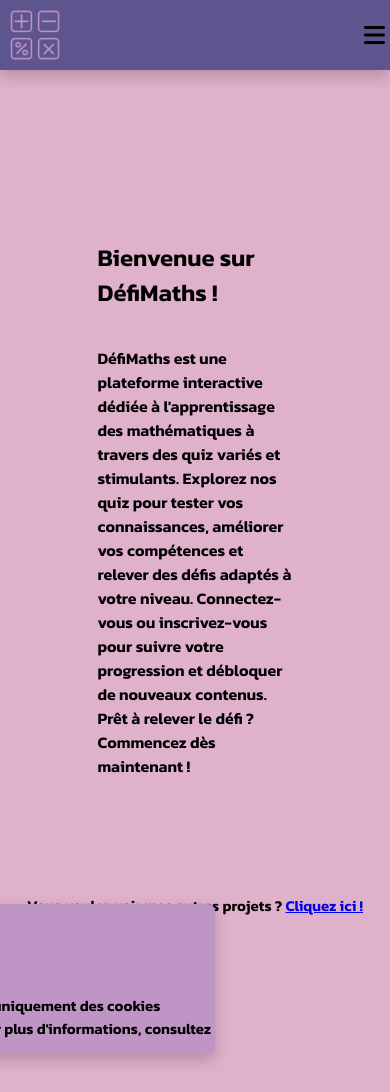
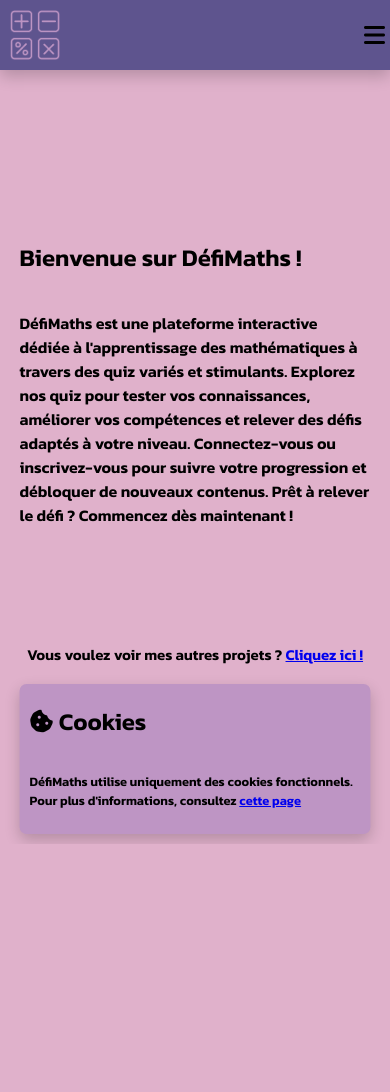
Before and after one commit to SAMSAM-55/DefiMaths, a PHP site: page / in a window 390 px wide. After the commit the page ends 844 px from the top, so only its background shows below. Run offline with PHP 8.4, Linux system fonts and the light colour scheme; some web fonts are replaced.

Commit message:
Fixed some issued with responsive design

```diff
--- a/CSS/cookies.css
+++ b/CSS/cookies.css
@@ -1,9 +1,13 @@
+body {
+    padding-bottom: 150px; /* Adding extra space to fit the cookie message*/
+}
+
 .cookies-container {
     display: flex;
     flex-direction: column;
     justify-content: left;
     text-align: left;
-    position: sticky;
+    position: fixed;
     bottom: 0;
     left: 50%;
     height: 150px;
@@ -19,6 +23,11 @@
     box-shadow: 0 6px 15px rgba(0, 0, 0, 0.2);
     margin: 10px 0;
     opacity: 0;
+    z-index: 1000;
+}
+
+.cookies-container * {
+    z-index: 1000;
 }
 
 .cookies-container.show {
@@ -42,3 +51,15 @@
 .presentation-container table td, .presentation-container table th {
 
 }
+
+/* Responsive cookies design for mobile */
+
+@media (max-width: 500px) {
+    .cookies-container {
+        width: 90vw;
+    }
+
+    .cookies-container p {
+        font-size: 0.8em;
+    }
+}
--- a/CSS/style.css
+++ b/CSS/style.css
@@ -76,6 +76,7 @@ header {
     box-shadow: 0 6px 15px rgba(0, 0, 0, 0.2);
     width: 100%;
     position: sticky;
+    height: 70px;
     top: 0;
 }
 
@@ -627,17 +628,22 @@ footer p{
         flex-direction: column;
         position: fixed;
         right: 0;
+        top: 70px;
         height: 100vh;
         width: 37.5vw;
-        z-index: 1000;
+        z-index: 10000;
         background-color: var(--theme-header-color);
         transform-origin: right;
-        transform: scaleX(0);
-        transition: transform 0.3s ease-in-out;
+        transform: translateX(100%);
+        transition: transform 0.2s ease-in-out;
+    }
+
+    .burger-menu * {
+        z-index: 10000;
     }
 
     .burger-menu.show {
-        transform: scaleX(1);
+        transform: translateX(0);
         box-shadow: 0 6px 15px rgba(0, 0, 0, 0.2);
     }
 
@@ -660,7 +666,7 @@ footer p{
 
     }
 
-    .quiz-selection-container, .quiz-selection-container * {
+    .quiz-selection-container, .quiz-selection-container *, .presentation-container {
         width: 90vw;
     }
 
```
